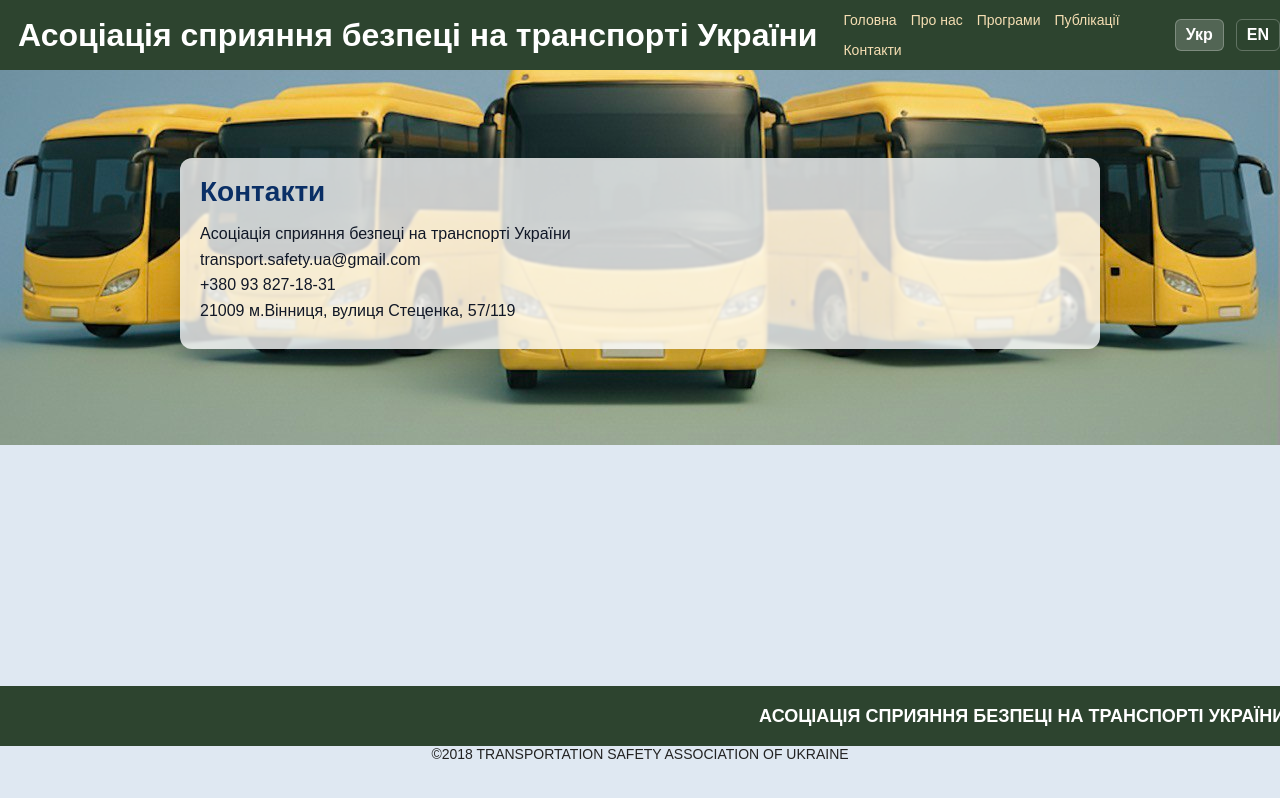
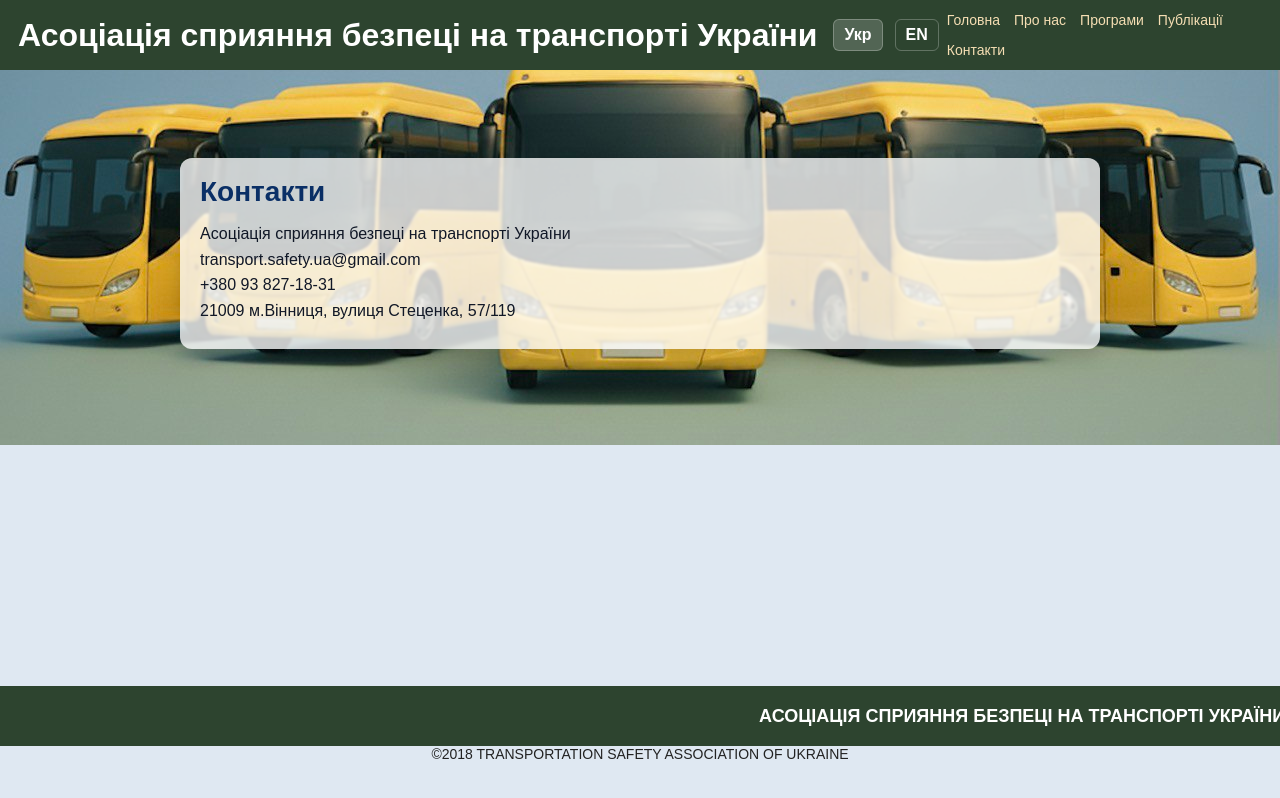
Before and after one commit to transportsafetyua-ux/tsau-site-3005, a plain HTML site: page Contacts/index.html in a window 1280 px wide. Drawn offline with Linux system fonts and the light colour scheme.

Commit message:
Update index.html

```diff
--- a/Contacts/index.html
+++ b/Contacts/index.html
@@ -59,7 +59,6 @@
       display:flex;
       align-items:center;
       gap:12px;
-      order: 1; /* Переміщуємо .top-actions після nav у flex */
     }
     .lang-btn{ color:#fff; text-decoration:none; font-weight:700; padding:6px 10px; border-radius:6px; border:1px solid rgba(255,255,255,.25); }
     .lang-btn.active{ background: rgba(255,255,255,.18); }
@@ -81,7 +80,6 @@
 
     /* ===== МОБІЛЬНІ ТА ПЛАНШЕТИ (до 1200px) — СИНХРОНІЗОВАНО З ПУБЛІКАЦІЯМИ ===== */
     @media (max-width:1200px){
-      /* фон та зображення — від краю до краю, без дублювань */
       html, body{
         background-position:center top;
         background-size:cover;
@@ -89,7 +87,6 @@
         align-items:stretch;
       }
 
-      /* ШАПКА: назва + мовні кнопки в одному рівні, вкладки знизу */
       header{
         display:grid;
         grid-template-columns: 1fr auto;
@@ -110,7 +107,6 @@
         justify-self:end;
         gap:8px;
       }
-      /* ряд вкладок під назвою */
       nav{
         display:flex;
         grid-column:1 / -1;
@@ -127,7 +123,6 @@
         flex-shrink:1;
       }
 
-      /* нижні смуги */
       .bottom-fixed{ bottom:0; }
       .bottom-bar{
         height:48px;
@@ -138,14 +133,12 @@
       footer{ height:44px; font-size:13px; }
     }
 
-    /* Портретна орієнтація: розтягнуті вкладки */
     @media (max-width:1200px) and (orientation:portrait){
       nav{
         justify-content:space-around;
       }
     }
 
-    /* Альбомний мобільний/планшет: назва в один рядок, мови праворуч, вкладки компактні */
     @media (max-width:1200px) and (orientation:landscape){
       .brand{
         white-space:nowrap;
```
